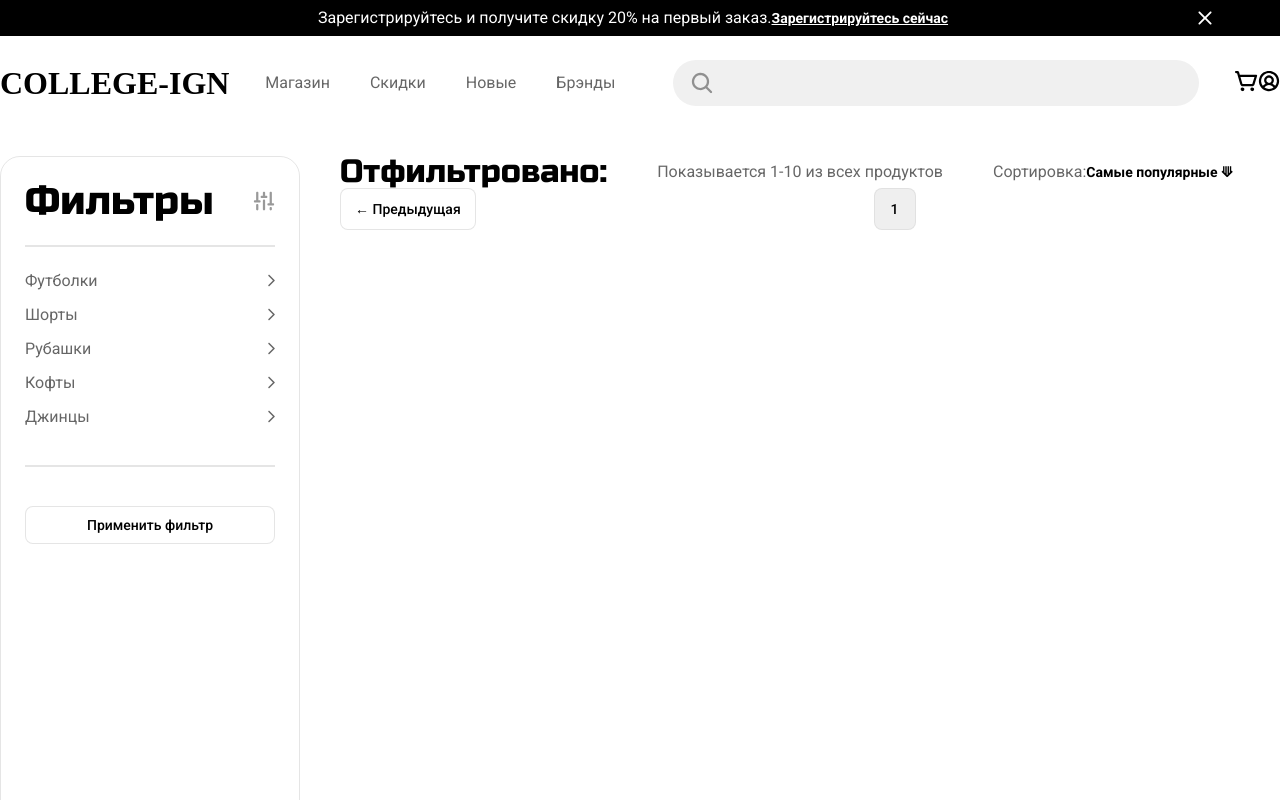
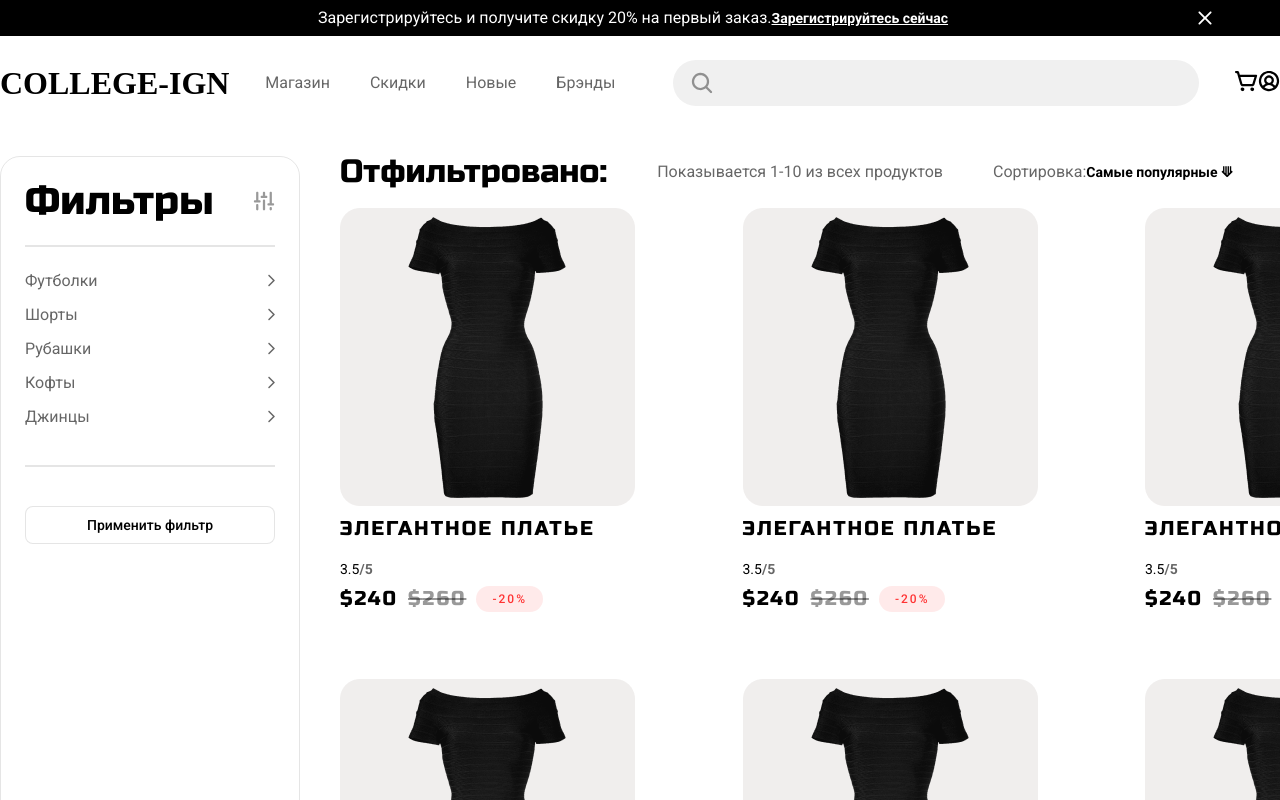
Before and after one commit to p1gnat/college-clothes-shop, a React (Vite) app in the folder client/: page /shop in a window 1280 px wide. Shown: the top 800 px of the page. Built offline with nearby package versions, Linux system fonts and the light colour scheme; a web font is replaced by a local one.

Commit message:
Shop/ just to fill in

```diff
--- a/client/src/components/Body/CardDiscount.css
+++ b/client/src/components/Body/CardDiscount.css
@@ -4,6 +4,7 @@
   justify-content: center;
   flex-direction: column;
   gap: 13px;
+  cursor: pointer;
 }
 
 .card h3 {
--- a/client/src/components/ShopComponents/AllProducts.css
+++ b/client/src/components/ShopComponents/AllProducts.css
@@ -66,3 +66,12 @@
   border-radius: 8px;
   border: 1px solid #0000000f;
 }
+
+.card-row {
+  display: flex;
+  flex-direction: row;
+  justify-content: space-between;
+  align-items: center;
+  gap: 20px;
+  margin: auto;
+}
--- a/client/src/components/ShopComponents/ProductCard.jsx
+++ b/client/src/components/ShopComponents/ProductCard.jsx
@@ -1,8 +1,20 @@
 import React from "react";
 import "./ProductCard.css";
+import CardDiscount from "../Body/CardDiscount";
 
 const ProductCard = () => {
-  return <div></div>;
+  return (
+    <div style={{ margin: "20px 0 40px 0" }}>
+      <CardDiscount
+        img="./main/cards/black-dress.png"
+        h3="Элегантное платье"
+        rating="3.5"
+        price="240"
+        oldPrice="260"
+        discount="20"
+      />
+    </div>
+  );
 };
 
 export default ProductCard;
```
